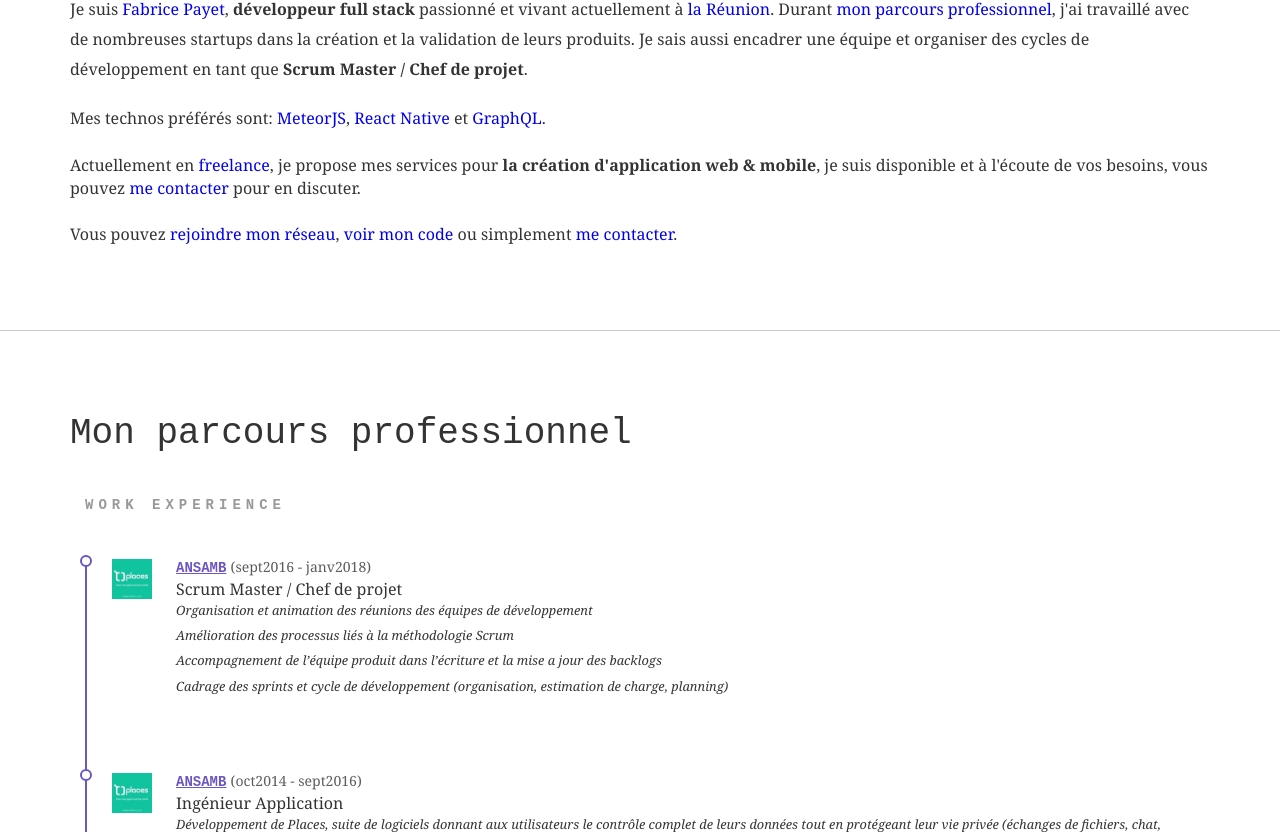
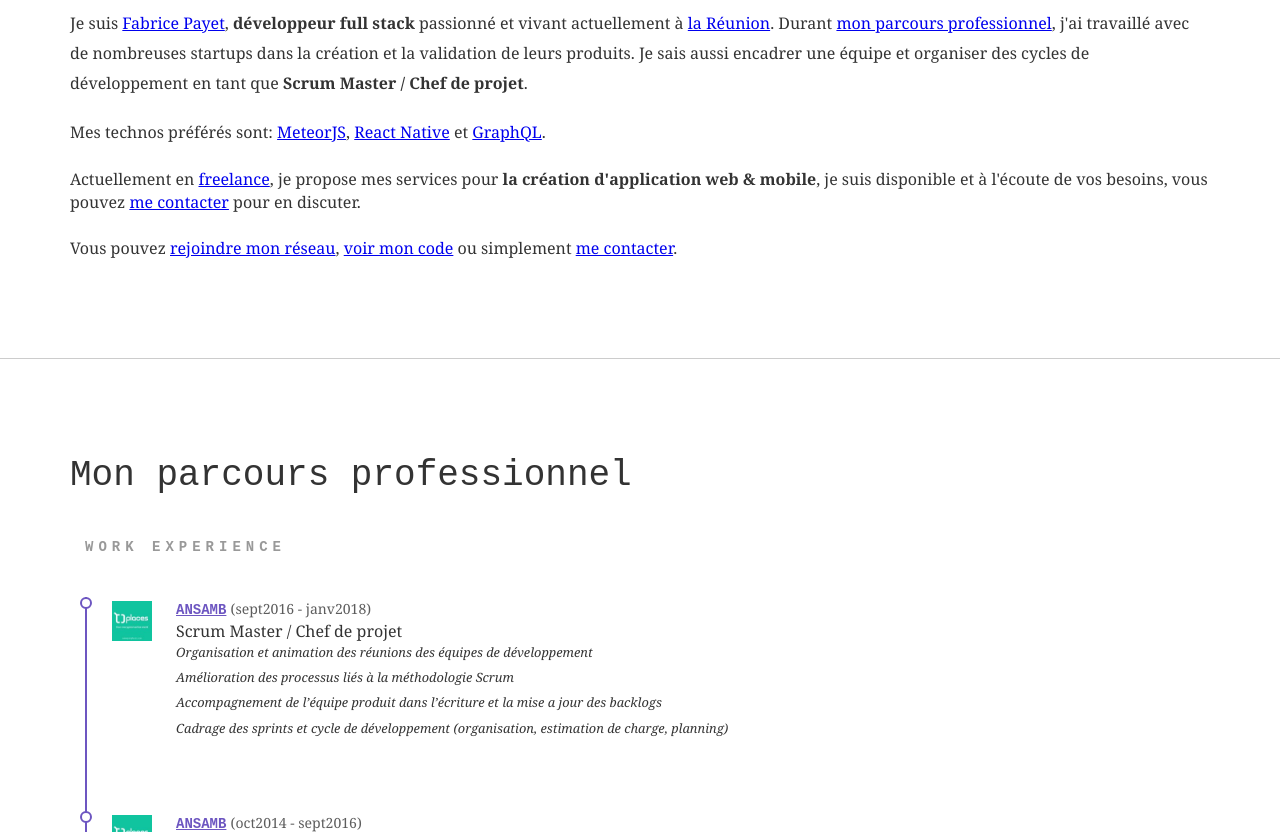
Before and after one commit to fabricepayet/fabricepayet.fr, a Gatsby site: page / in a window 1280 px wide. Shown: the part 148-980 px from the top of the page. Built offline with nearby package versions, Linux system fonts and the light colour scheme; Gatsby itself is replaced by a stand-in of ours.

Commit message:
fixing margin bug

```diff
--- a/src/components/Resume.js
+++ b/src/components/Resume.js
@@ -5,14 +5,6 @@
 import ResumeItem from './ResumeItem/ResumeItem'
 
 const ResumeContainer = styled.div`
-`
-
-const SectionTitle = styled.h2`
-  margin-bottom: 40px;
-  font-size: 36px;
-  line-height: 42px;
-  font-family: Roboto Mono,monospace;
-  font-weight: normal;
 `
 
 const SectionSubTitle = styled.h2`
@@ -33,8 +25,6 @@
   width: 100%;
   padding: 0 15px;
 `
-
-
 
 export default class Resume extends Component {
   render() {
@@ -117,8 +107,7 @@
       },
     ];
     return (
-      <ResumeContainer id="resume">
-        <SectionTitle>Mon parcours professionnel</SectionTitle>
+      <ResumeContainer>
         <ResumeList>
           <SectionSubTitle>Work Experience</SectionSubTitle>
           {experiencesPro.map(experience => <ResumeItem key={experience.title} title={experience.title}
--- a/src/layouts/index.css
+++ b/src/layouts/index.css
@@ -727,3 +727,12 @@
 .menu.menu--active button {
   color: #555;
 }
+
+a {
+  transition: all .3s;
+  position: relative;
+  -webkit-text-decoration: none;
+  text-decoration: none;
+  cursor: pointer;
+  color: #6d56c1;
+}
--- a/src/layouts/index.js
+++ b/src/layouts/index.js
@@ -9,7 +9,7 @@
 import './index.css'
 
 const MainContainer = styled.div`
-  padding-top: 104px;
+  padding-top: 24px;
   background-color: white;
 `
 
--- a/src/pages/index.js
+++ b/src/pages/index.js
@@ -11,15 +11,12 @@
 import ProjectItem from '../components/ProjectItem';
 
 const About = styled.div`
-  a {
-    text-decoration: none;
-  }
 `
 
 const InnerContainer = styled.div`
   margin: 0px auto;
   max-width: 1140px;
-  padding: 60px 0;
+  padding: 74px 0;
 
   @media screen and (max-width: 1188px) {
     padding: 24px;
@@ -60,8 +57,8 @@
 
 const IndexPage = () => (
   <div>
-    <InnerContainer>
-      <About id="about">
+    <InnerContainer id="about">
+      <About>
         <SectionTitle>Bonjour,</SectionTitle>
         <p style={{ lineHeight: '30px' }}>
           Je suis <Link to="/">Fabrice Payet</Link>,{' '}
@@ -109,7 +106,8 @@
       </About>
     </InnerContainer>
     <hr />
-    <InnerContainer>
+    <InnerContainer id="resume">
+      <SectionTitle>Mon parcours professionnel</SectionTitle>
       <Resume />
     </InnerContainer>
 
```
